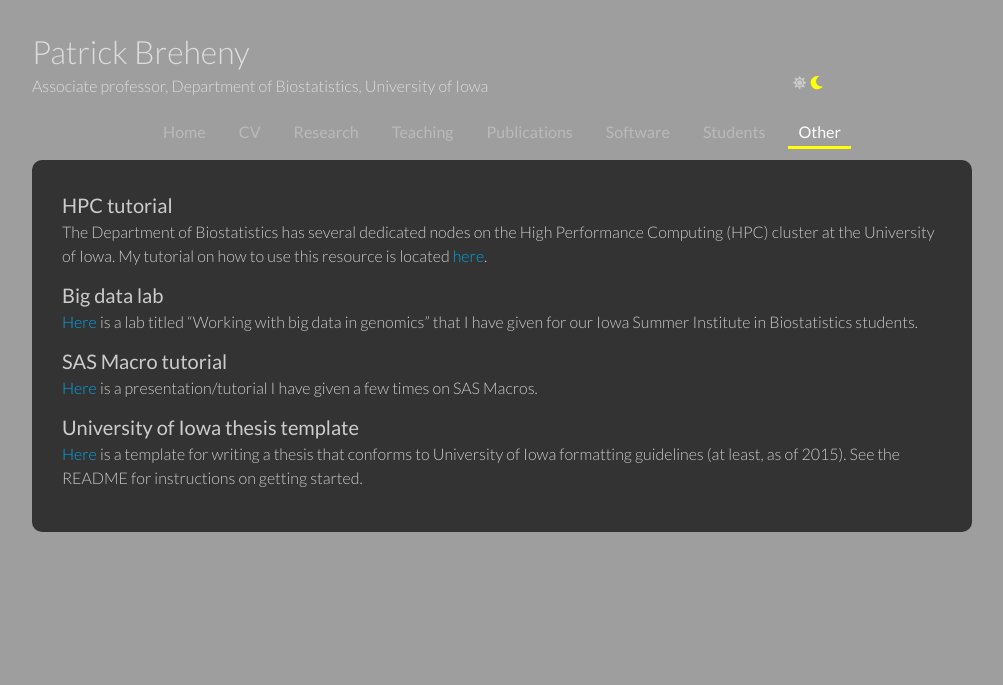
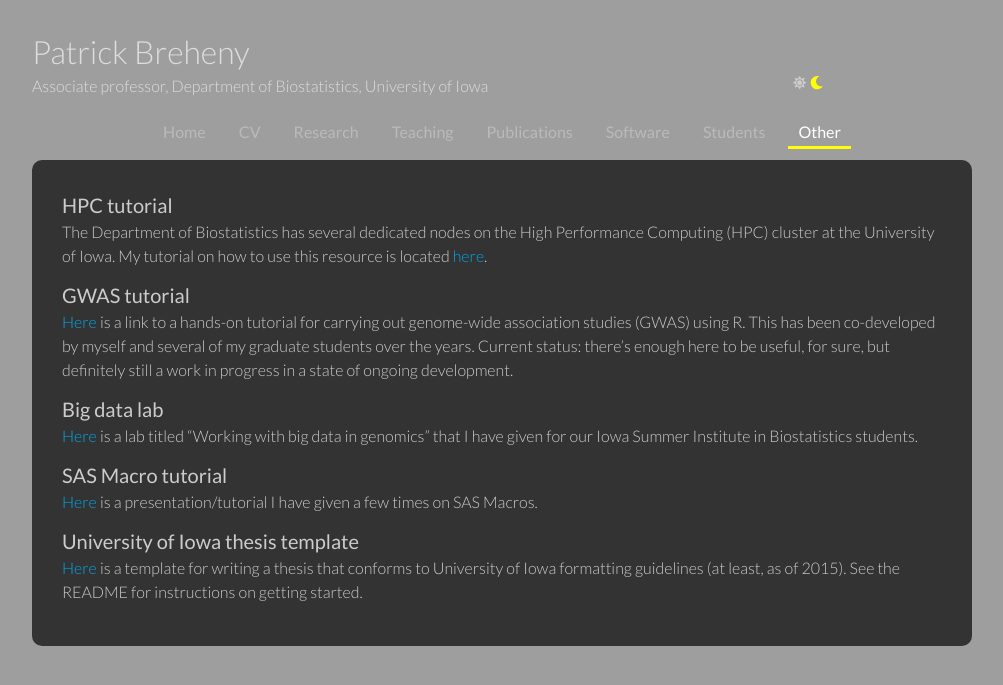
Before and after one commit to pbreheny/web, a Jekyll site: the page built from other.md, in a window 1280 px wide, cut to the strip 0-685 px from the top of the page. Shown: the whole strip, without its empty margins (138-1141 px from the left). Built offline with Jekyll 4.4.1, drawn with Linux system fonts in a browser that asks for light colours; nearby versions of some CDN libraries; our own code applies the rules of GitHub Pages for plain Markdown files; grey boxes are pictures that could not be loaded.

Commit message:
Yujing Lu; GWAS link

```diff
--- a/other.md
+++ b/other.md
@@ -5,6 +5,10 @@ layout: default
 ### HPC tutorial
 
 The Department of Biostatistics has several dedicated nodes on the High Performance Computing (HPC) cluster at the University of Iowa.  My tutorial on how to use this resource is located [here](https://iowabiostat.github.io/hpc/index.html).
+
+### GWAS tutorial
+
+[Here](https://pbreheny.github.io/adv-gwas-tutorial/) is a link to a hands-on tutorial for carrying out genome-wide association studies (GWAS) using R. This has been co-developed by myself and several of my graduate students over the years. Current status: there's enough here to be useful, for sure, but definitely still a work in progress in a state of ongoing development.
 
 ### Big data lab
 
```
Also changed, not shown: students.md (+5 -1 lines).
